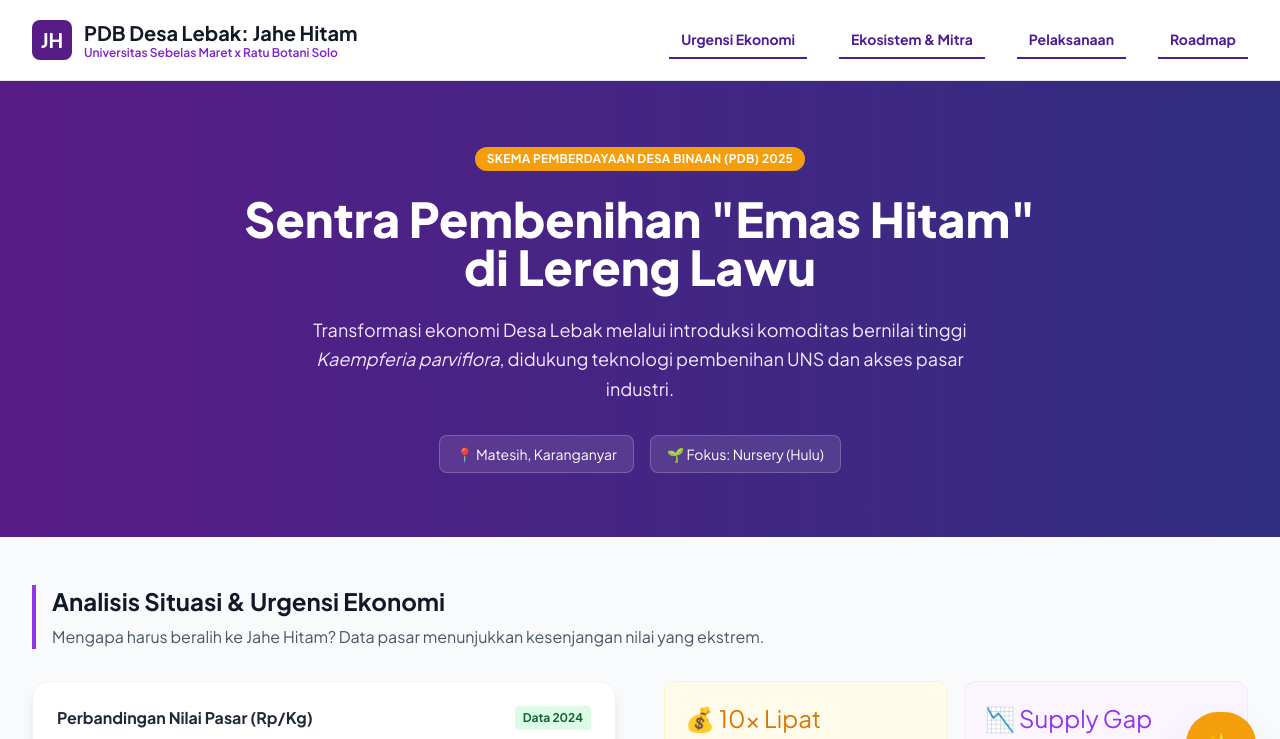
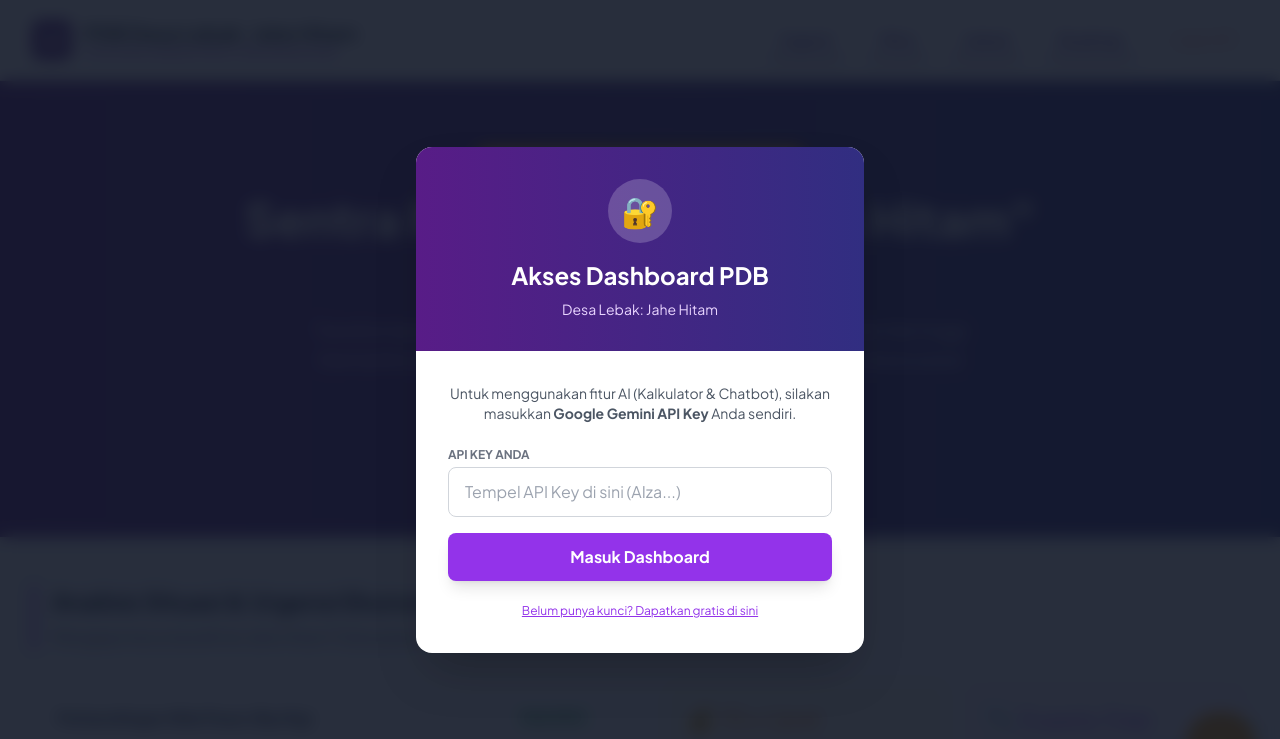
Before and after one commit to satyaaditech/pkm_jahe_hitam, a plain HTML site: page index.html in a window 1280 px wide. Shown: the top 739 px of the page. Drawn offline with nearby package versions, Linux system fonts and the light colour scheme.

Commit message:
Implement login overlay for API key input
Removed unused color palette comments and added a login overlay for API key input.

```diff
--- a/index.html
+++ b/index.html
@@ -18,11 +18,6 @@
     <link href="https://fonts.googleapis.com/css2?family=Plus+Jakarta+Sans:wght@300;400;600;700;800&display=swap" rel="stylesheet">
 
     <!-- Chosen Palette: Royal Harvest -->
-    <!-- Primary: #4C1D95 (Deep Purple) -->
-    <!-- Secondary: #059669 (Emerald Green) -->
-    <!-- Accent: #D97706 (Amber Gold) -->
-    <!-- Background: #F8FAFC (Slate Light) -->
-
     <style>
         body {
             font-family: 'Plus Jakarta Sans', sans-serif;
@@ -109,13 +104,51 @@
             align-self: flex-start;
             border-bottom-left-radius: 2px;
         }
-        /* Markdown Styles in Chat */
         .chat-ai ul { list-style-type: disc; margin-left: 20px; }
         .chat-ai ol { list-style-type: decimal; margin-left: 20px; }
         .chat-ai strong { font-weight: 700; color: #4C1D95; }
+
+        /* Login Overlay Blur */
+        .blur-overlay {
+            backdrop-filter: blur(8px);
+            -webkit-backdrop-filter: blur(8px);
+        }
     </style>
 </head>
-<body class="antialiased pb-24"> <!-- Added padding bottom for chat button space -->
+<body class="antialiased pb-24">
+
+    <!-- LOGIN OVERLAY (GATEKEEPER) -->
+    <div id="loginOverlay" class="fixed inset-0 z-[100] bg-gray-900/90 blur-overlay flex items-center justify-center p-4 transition-opacity duration-500">
+        <div class="bg-white rounded-2xl shadow-2xl max-w-md w-full overflow-hidden transform transition-all scale-100">
+            <div class="bg-gradient-to-r from-purple-900 to-indigo-900 p-8 text-center text-white">
+                <div class="w-16 h-16 bg-white/20 rounded-full flex items-center justify-center mx-auto mb-4 text-3xl">🔐</div>
+                <h2 class="text-2xl font-bold mb-2">Akses Dashboard PDB</h2>
+                <p class="text-purple-200 text-sm">Desa Lebak: Jahe Hitam</p>
+            </div>
+            <div class="p-8">
+                <p class="text-gray-600 text-sm mb-6 text-center">
+                    Untuk menggunakan fitur AI (Kalkulator & Chatbot), silakan masukkan <strong>Google Gemini API Key</strong> Anda sendiri.
+                </p>
+
+                <div class="space-y-4">
+                    <div>
+                        <label class="block text-xs font-bold text-gray-500 uppercase mb-1">API Key Anda</label>
+                        <input type="password" id="apiKeyInput" class="w-full border border-gray-300 rounded-lg px-4 py-3 focus:outline-none focus:ring-2 focus:ring-purple-500 focus:border-transparent transition" placeholder="Tempel API Key di sini (AIza...)">
+                    </div>
+
+                    <button onclick="handleLogin()" class="w-full bg-purple-600 hover:bg-purple-700 text-white font-bold py-3 rounded-lg shadow-lg transform transition hover:-translate-y-0.5">
+                        Masuk Dashboard
+                    </button>
+
+                    <div class="text-center mt-4">
+                        <a href="https://aistudio.google.com/app/apikey" target="_blank" class="text-xs text-purple-600 hover:text-purple-800 underline">
+                            Belum punya kunci? Dapatkan gratis di sini
+                        </a>
+                    </div>
+                </div>
+            </div>
+        </div>
+    </div>
 
     <!-- HERO SECTION -->
     <header class="bg-white border-b border-gray-200 sticky top-0 z-50 shadow-sm">
@@ -130,11 +163,16 @@
                 </div>
 
                 <!-- Desktop Nav -->
-                <nav class="hidden md:flex space-x-8">
-                    <a href="#urgensi" class="nav-link text-gray-500 hover:text-purple-700 px-3 py-2 text-sm font-medium transition-colors">Urgensi Ekonomi</a>
-                    <a href="#ekosistem" class="nav-link text-gray-500 hover:text-purple-700 px-3 py-2 text-sm font-medium transition-colors">Ekosistem & Mitra</a>
-                    <a href="#pelaksanaan" class="nav-link text-gray-500 hover:text-purple-700 px-3 py-2 text-sm font-medium transition-colors">Pelaksanaan</a>
+                <nav class="hidden md:flex items-center space-x-6">
+                    <a href="#urgensi" class="nav-link text-gray-500 hover:text-purple-700 px-3 py-2 text-sm font-medium transition-colors">Urgensi</a>
+                    <a href="#ekosistem" class="nav-link text-gray-500 hover:text-purple-700 px-3 py-2 text-sm font-medium transition-colors">Mitra</a>
+                    <a href="#pelaksanaan" class="nav-link text-gray-500 hover:text-purple-700 px-3 py-2 text-sm font-medium transition-colors">Jadwal</a>
                     <a href="#roadmap" class="nav-link text-gray-500 hover:text-purple-700 px-3 py-2 text-sm font-medium transition-colors">Roadmap</a>
+
+                    <!-- Logout Button -->
+                    <button onclick="handleLogout()" class="text-xs border border-red-200 text-red-500 hover:bg-red-50 px-3 py-1.5 rounded-full transition" title="Hapus API Key">
+                        Logout API
+                    </button>
                 </nav>
 
                 <!-- Mobile Menu Button -->
@@ -464,11 +502,61 @@
 
     <!-- JAVASCRIPT LOGIC -->
     <script>
-        // --- 1. CONFIG & API ---
-        const apiKey = ""; // API Key will be injected by the environment
+        // --- 1. CONFIG & AUTHENTICATION ---
+
+        // This variable will hold the user's key
+        let apiKey = "";
+
+        // Function to check auth on load
+        function checkAuth() {
+            const storedKey = localStorage.getItem("gemini_api_key");
+            const overlay = document.getElementById("loginOverlay");
+
+            if (storedKey) {
+                apiKey = storedKey;
+                overlay.classList.add("hidden"); // Unlock screen
+            } else {
+                overlay.classList.remove("hidden"); // Lock screen
+            }
+        }
+
+        // Function to handle Login
+        function handleLogin() {
+            const inputKey = document.getElementById("apiKeyInput").value.trim();
+
+            if (inputKey.length < 10 || !inputKey.startsWith("AIza")) {
+                alert("API Key sepertinya tidak valid (harus diawali AIza...).");
+                return;
+            }
+
+            localStorage.setItem("gemini_api_key", inputKey);
+            apiKey = inputKey;
+
+            // Fade out overlay
+            const overlay = document.getElementById("loginOverlay");
+            overlay.style.opacity = '0';
+            setTimeout(() => {
+                overlay.classList.add("hidden");
+            }, 500);
+        }
+
+        // Function to handle Logout
+        function handleLogout() {
+            if(confirm("Apakah Anda yakin ingin menghapus API Key dari browser ini?")) {
+                localStorage.removeItem("gemini_api_key");
+                location.reload(); // Reload to lock screen
+            }
+        }
+
+        // Run auth check on load
+        document.addEventListener("DOMContentLoaded", checkAuth);
+
+        // --- 2. API CALLER ---
 
         // Helper to call Gemini API
         async function callGemini(prompt, systemInstruction = "") {
+            if (!apiKey) return "API Key belum dimasukkan. Silakan reload halaman.";
+
             const url = `https://generativelanguage.googleapis.com/v1beta/models/gemini-2.5-flash-preview-09-2025:generateContent?key=${apiKey}`;
 
             const payload = {
@@ -483,17 +571,23 @@
                     body: JSON.stringify(payload)
                 });
 
-                if (!response.ok) throw new Error("API Error");
+                if (!response.ok) {
+                    const errorData = await response.json();
+                    if(errorData.error?.code === 400 || errorData.error?.code === 403) {
+                         alert("API Key tidak valid atau kuota habis. Silakan logout dan masukkan key baru.");
+                    }
+                    throw new Error(errorData.error?.message || "API Error");
+                }
 
                 const data = await response.json();
                 return data.candidates?.[0]?.content?.parts?.[0]?.text || "Maaf, saya tidak dapat menjawab saat ini.";
             } catch (error) {
                 console.error(error);
-                return "Maaf, terjadi kesalahan koneksi ke layanan AI.";
+                return `Maaf, terjadi kesalahan: ${error.message}`;
             }
         }
 
-        // --- 2. CHART VISUALIZATIONS ---
+        // --- 3. CHART VISUALIZATIONS ---
 
         // Price Comparison Chart
         const ctxPrice = document.getElementById('priceChart').getContext('2d');
@@ -545,7 +639,7 @@
             }
         });
 
-        // --- 3. INTERACTIVE CALCULATOR WITH AI ---
+        // --- 4. INTERACTIVE CALCULATOR WITH AI ---
         async function calculateRevenue() {
             const input = document.getElementById('landInput').value;
             const resRegular = document.getElementById('resRegular');
@@ -581,7 +675,7 @@
             aiContent.innerHTML = marked.parse(advice);
         }
 
-        // --- 4. CHATBOT LOGIC ---
+        // --- 5. CHATBOT LOGIC ---
         function toggleChat() {
             const modal = document.getElementById('chatModal');
             modal.classList.toggle('hidden');
@@ -622,7 +716,7 @@
             history.scrollTop = history.scrollHeight;
         }
 
-        // --- 5. NAV HIGHLIGHTING ---
+        // --- 6. NAV HIGHLIGHTING ---
         window.addEventListener('scroll', () => {
             const sections = document.querySelectorAll('section');
             const navLinks = document.querySelectorAll('.nav-link');
```
